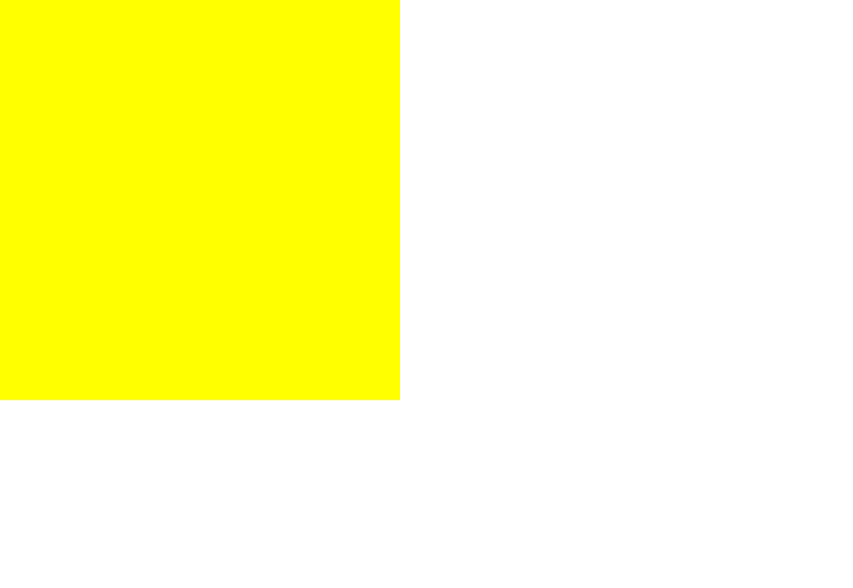
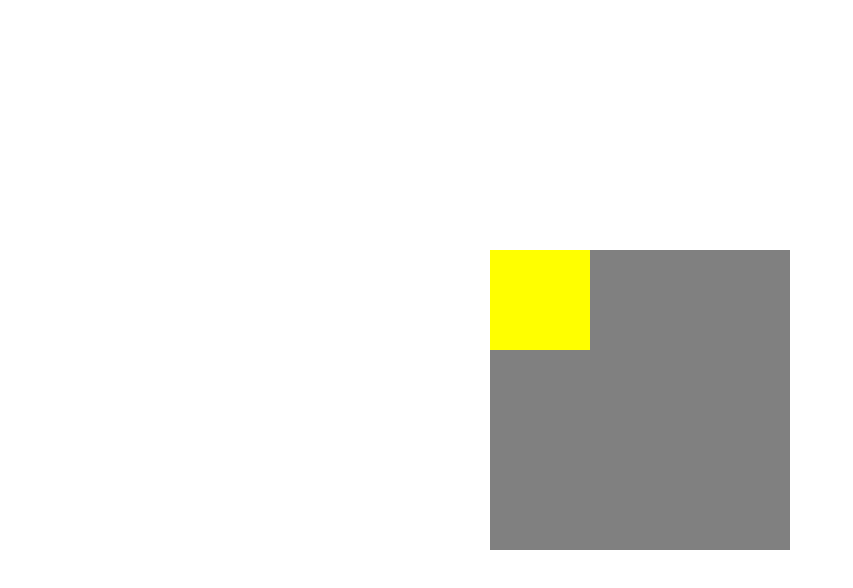
Before and after one commit to malindakpt/slider-game, a React (Create React App) app: page / in a window 1280 px wide. Shown: the top 588 px of the page, without its empty margins (0-853 px from the left). Built offline with nearby package versions, Linux system fonts and the light colour scheme.

Commit message:
Added basic animations

```diff
--- /dev/null
+++ b/src/components/Container/Container.module.scss
@@ -0,0 +1,6 @@
+.container {
+  width: 100%;
+  height: 100vh;
+  display: grid;
+  place-content: center;
+}
--- a/src/components/Container/Container.tsx
+++ b/src/components/Container/Container.tsx
@@ -1,6 +1,11 @@
 import React from "react";
 import { Grid } from "../Grid/Grid";
+import classes from "./Container.module.scss";
 
 export const Container: React.FC = () => {
-  return <Grid />;
+  return (
+    <div className={classes.container}>
+      <Grid />
+    </div>
+  );
 };
--- a/src/components/Grid/Grid.module.scss
+++ b/src/components/Grid/Grid.module.scss
@@ -1,5 +1,5 @@
 .container {
-  width: 400px;
-  height: 400px;
-  background-color: yellow;
+  width: 300px;
+  height: 300px;
+  background-color: grey;
 }
--- a/src/components/Grid/Grid.tsx
+++ b/src/components/Grid/Grid.tsx
@@ -1,6 +1,12 @@
-import React from "react";
+import React, { useState } from "react";
 import classes from "./Grid.module.scss";
+import { MovableBlock } from "../MovableBlock/MovableBlock";
 
 export const Grid: React.FC = () => {
-  return <div className={classes.container}></div>;
+  const [block, setBlock] = useState(1);
+  return (
+    <div className={classes.container} onClick={() => setBlock(block + 1)}>
+      <MovableBlock blockNo={block} />
+    </div>
+  );
 };
--- /dev/null
+++ b/src/components/MovableBlock/MovableBlock.module.scss
@@ -0,0 +1,6 @@
+.container {
+  width: 100px;
+  height: 100px;
+  background-color: yellow;
+  position: relative;
+}
--- /dev/null
+++ b/src/components/MovableBlock/MovableBlock.tsx
@@ -0,0 +1,20 @@
+import React from "react";
+import classes from "./MovableBlock.module.scss";
+
+export interface MovableBlockProps {
+  blockNo: number;
+}
+export const MovableBlock: React.FC<MovableBlockProps> = ({ blockNo }) => {
+  const top = blockNo < 4 ? 0 : blockNo < 7 ? 100 : 200;
+  let left = blockNo % 3 === 1 ? 0 : blockNo % 3 === 2 ? 100 : 200;
+  left = top === 100 ? 200 - left : left;
+
+  console.log(top);
+  const location = {
+    transition: "all 700ms",
+    color: "white",
+    left: `${left}px`,
+    top: `${top}px`,
+  };
+  return <div className={classes.container} style={location}></div>;
+};
```
